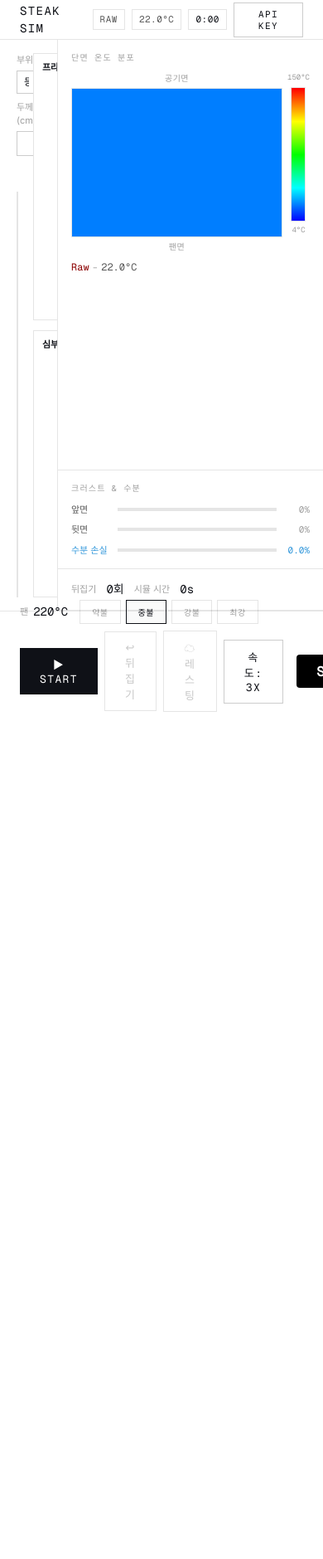
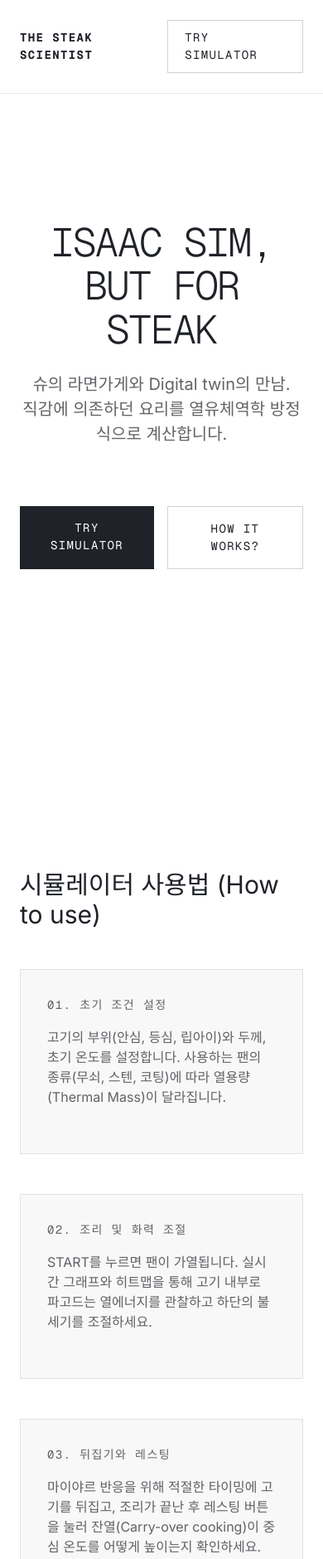
Before and after one commit to nahcub/steak_sim, a plain HTML site: page index.html in a window 390 px wide. Shown: the top 1879 px of the page at 83% size. Before the commit the page ends 844 px from the top, so only its background shows below. Drawn offline with nearby package versions, Linux system fonts and the light colour scheme.

Commit message:
feat: add app.html and update index.html to establish core application structure

```diff
--- /dev/null
+++ b/app.html
@@ -0,0 +1,201 @@
+<!DOCTYPE html>
+<html lang="ko">
+
+<head>
+  <meta charset="UTF-8" />
+  <meta name="viewport" content="width=device-width, initial-scale=1.0" />
+  <title>STEAK SIM</title>
+  <link rel="preconnect" href="https://fonts.googleapis.com" />
+  <link href="https://fonts.googleapis.com/css2?family=Geist+Mono:wght@300;400&family=Inter:wght@400;500&display=swap"
+    rel="stylesheet" />
+  <link rel="stylesheet" href="css/main.css" />
+</head>
+
+<body>
+
+  <!-- ── HEADER ─────────────────────────────────────────── -->
+  <header class="app-header">
+    <div class="header-left">
+      <div class="logo">STEAK SIM</div>
+    </div>
+    <div class="header-right">
+      <span class="status-chip" id="doneness-header">RAW</span>
+      <span class="status-chip" id="core-temp-header">22°C</span>
+      <span class="status-chip mono" id="timer-display">0:00</span>
+      <button class="btn-ghost btn-sm" id="settings-toggle">API KEY</button>
+    </div>
+  </header>
+
+  <!-- ── API KEY DRAWER ────────────────────────────────── -->
+  <div class="api-drawer" id="api-drawer">
+    <label class="drawer-label">GEMINI API KEY</label>
+    <input type="password" id="api-key-input" class="api-input" placeholder="AIza..." autocomplete="off" />
+    <button class="btn-primary btn-sm" id="api-key-save">SAVE</button>
+    <span class="api-status" id="api-status"></span>
+  </div>
+
+  <!-- ── MAIN ──────────────────────────────────────────── -->
+  <main class="app-main">
+
+    <!-- LEFT: Pan scene & Graph -->
+    <section class="panel-left">
+      <div class="panel-left-col">
+
+      <!-- Controls grid -->
+      <div class="controls-grid">
+        <label class="ctrl-label">
+          <span>부위</span>
+          <select id="cut-select">
+            <option value="tenderloin">안심</option>
+            <option value="strip" selected>등심</option>
+            <option value="ribeye">립아이</option>
+          </select>
+        </label>
+        <label class="ctrl-label">
+          <span>팬</span>
+          <select id="pan-select">
+            <option value="castiron" selected>무쇠팬</option>
+            <option value="stainless">스테인레스</option>
+            <option value="nonstick">코팅팬</option>
+          </select>
+        </label>
+        <label class="ctrl-label">
+          <span>두께(cm)</span>
+          <input type="number" id="thickness-input" value="4" min="1" max="8" step="0.5" />
+        </label>
+        <label class="ctrl-label">
+          <span>초기온도</span>
+          <select id="initial-temp-select">
+            <option value="4">냉장 4°C</option>
+            <option value="22" selected>실온 22°C</option>
+          </select>
+        </label>
+      </div>
+
+      <!-- Pan canvas -->
+      <div class="pan-wrap">
+        <canvas id="pan-canvas"></canvas>
+      </div>
+      </div>
+
+      <div class="panel-graph-col">
+        <div class="graph-wrap">
+          <div class="graph-title">프라이팬 온도</div>
+          <canvas id="pan-graph-canvas"></canvas>
+        </div>
+
+        <div class="graph-wrap">
+          <div class="graph-title">심부 온도</div>
+          <canvas id="core-graph-canvas"></canvas>
+        </div>
+      </div>
+    </section>
+
+    <!-- RIGHT: Data panels -->
+    <section class="panel-right">
+
+      <!-- Heatmap cross-section (vertical) -->
+      <div class="data-card heatmap-card">
+        <div class="card-header">
+          <div class="card-title">단면 온도 분포</div>
+        </div>
+        <div class="heatmap-wrap">
+          <div class="heatmap-axis">
+            <span class="heatmap-axis-label">공기면</span>
+            <canvas id="heatmap-canvas"></canvas>
+            <span class="heatmap-axis-label">팬면</span>
+          </div>
+          <div class="heatmap-colorbar">
+            <span class="colorbar-label">150°C</span>
+            <canvas id="colorbar-canvas" width="16" height="160"></canvas>
+            <span class="colorbar-label">4°C</span>
+          </div>
+        </div>
+        <div class="doneness-badge" style="margin-top:8px;">
+          <span id="doneness-label">Raw</span>
+          <span class="text-muted">–</span>
+          <span id="core-temp">22°C</span>
+        </div>
+      </div>
+
+      <!-- Crust gauges -->
+      <div class="data-card">
+        <div class="card-title">크러스트 & 수분</div>
+        <div class="gauge-row">
+          <span class="gauge-label">앞면</span>
+          <div class="gauge-track">
+            <div class="gauge-fill" id="crust-front-bar" style="width:0%"></div>
+          </div>
+          <span class="gauge-val" id="crust-front-val">0%</span>
+        </div>
+        <div class="gauge-row">
+          <span class="gauge-label">뒷면</span>
+          <div class="gauge-track">
+            <div class="gauge-fill" id="crust-back-bar" style="width:0%"></div>
+          </div>
+          <span class="gauge-val" id="crust-back-val">0%</span>
+        </div>
+        <div class="gauge-row">
+          <span class="gauge-label" style="color: #3498DB;">수분 손실</span>
+          <div class="gauge-track">
+            <div class="gauge-fill" id="water-fill" style="width:0%; background: #3498DB;"></div>
+          </div>
+          <span class="gauge-val" id="water-val" style="color: #3498DB;">0%</span>
+        </div>
+      </div>
+
+      <!-- Flip count -->
+      <div class="data-card data-card--row">
+        <span class="text-muted">뒤집기</span>
+        <span class="mono" id="flip-count">0회</span>
+        <span class="text-muted">시뮬 시간</span>
+        <span class="mono" id="sim-time">0s</span>
+      </div>
+
+    </section>
+  </main>
+
+  <!-- ── FOOTER ─────────────────────────────────────────── -->
+  <footer class="app-footer">
+    <div class="footer-fire">
+      <span class="text-muted">팬</span>
+      <span id="pan-temp-display" class="mono" style="margin-right: 8px;">220°C</span>
+      <button class="fire-btn" data-power="100" data-label="약불">약불</button>
+      <button class="fire-btn active" data-power="150" data-label="중불">중불</button>
+      <button class="fire-btn" data-power="250" data-label="강불">강불</button>
+      <button class="fire-btn" data-power="400" data-label="최강">최강</button>
+    </div>
+    <div class="footer-actions" style="display: flex; width: 100%;">
+      <button class="btn-primary" id="start-btn">▶ START</button>
+      <button class="btn-ghost" id="flip-btn" disabled>↩ 뒤집기</button>
+      <button class="btn-ghost" id="rest-btn" disabled>☁ 레스팅</button>
+      <button class="btn-ghost" id="speed-btn">속도: 3x</button>
+
+      <div style="flex: 1;"></div>
+
+      <button id="serve-btn" class="btn-primary" style="height: 40px; width: 320px; font-size: 16px; font-weight: bold; background: #000000; color: #ffffff; border: none; letter-spacing: 4px; border-radius: 4px;">SERVE</button>
+    </div>
+  </footer>
+
+  <!-- ── RESULT MODAL ──────────────────────────────────────── -->
+  <div id="result-modal" class="modal-overlay">
+    <div class="modal-content">
+      <h2 style="margin-top: 0;">스테이크 완성! 🎉</h2>
+      <div id="result-summary" style="margin: 20px 0; line-height: 1.6; font-size: 15px;"></div>
+      <button id="close-modal-btn" class="btn-primary" style="width: 100%; height: 48px; font-size: 16px;">다시 굽기</button>
+    </div>
+  </div>
+
+  <!-- ── TOAST ─────────────────────────────────────────── -->
+  <div id="toast" class="toast">알림</div>
+
+  <!-- ── SCRIPTS ───────────────────────────────────────── -->
+  <script src="js/constants.js"></script>
+  <script src="js/physics.js"></script>
+  <script src="js/reactions.js"></script>
+  <script src="js/gemini.js"></script>
+  <script src="js/ui.js"></script>
+  <script src="js/app.js"></script>
+</body>
+
+</html>
--- a/index.html
+++ b/index.html
@@ -2,200 +2,284 @@
 <html lang="ko">
 
 <head>
-  <meta charset="UTF-8" />
-  <meta name="viewport" content="width=device-width, initial-scale=1.0" />
-  <title>STEAK SIM</title>
-  <link rel="preconnect" href="https://fonts.googleapis.com" />
-  <link href="https://fonts.googleapis.com/css2?family=Geist+Mono:wght@300;400&family=Inter:wght@400;500&display=swap"
-    rel="stylesheet" />
-  <link rel="stylesheet" href="css/main.css" />
+  <meta charset="UTF-8">
+  <meta name="viewport" content="width=device-width, initial-scale=1.0">
+  <title>The Steak Scientist - Physical Simulation</title>
+  <style>
+    /* xAI Brutalist Design System Implementation */
+    @import url('https://fonts.googleapis.com/css2?family=Geist+Mono:wght@300;400;700&display=swap');
+    @import url('https://fonts.googleapis.com/css2?family=Inter:wght@400;500&display=swap');
+
+    :root {
+      --bg: #ffffff;
+      --text: #1f2228;
+      --text-sec: rgba(31, 34, 40, 0.7);
+      --text-muted: rgba(31, 34, 40, 0.5);
+      --border: rgba(31, 34, 40, 0.1);
+      --border-strong: rgba(31, 34, 40, 0.2);
+      --mono: 'Geist Mono', ui-monospace, SFMono-Regular, Menlo, Monaco, Consolas, monospace;
+      --sans: 'Inter', system-ui, -apple-system, sans-serif;
+    }
+
+    body {
+      background-color: var(--bg);
+      color: var(--text);
+      font-family: var(--sans);
+      margin: 0;
+      padding: 0;
+      line-height: 1.5;
+      overflow-x: hidden;
+    }
+
+    /* Typography */
+    h1 {
+      font-family: var(--mono);
+      font-size: clamp(64px, 15vw, 240px);
+      /* Massive display */
+      font-weight: 300;
+      margin: 0;
+      line-height: 1.1;
+      text-align: center;
+      letter-spacing: -2px;
+    }
+
+    h2 {
+      font-family: var(--sans);
+      font-size: 30px;
+      font-weight: 400;
+      line-height: 1.2;
+      margin: 0 0 24px 0;
+    }
+
+    h3 {
+      font-family: var(--mono);
+      font-size: 14px;
+      font-weight: 400;
+      text-transform: uppercase;
+      letter-spacing: 1.4px;
+      margin: 0 0 16px 0;
+      color: var(--text-sec);
+    }
+
+    p {
+      font-size: 16px;
+      color: var(--text-sec);
+      max-width: 700px;
+      margin: 0 0 24px 0;
+    }
+
+    /* Layout */
+    .section {
+      padding: 96px 24px;
+      max-width: 1200px;
+      margin: 0 auto;
+    }
+
+    .hero {
+      min-height: 90vh;
+      display: flex;
+      flex-direction: column;
+      align-items: center;
+      justify-content: center;
+      text-align: center;
+    }
+
+    .hero-subtitle {
+      font-size: 20px;
+      color: var(--text-sec);
+      max-width: 600px;
+      margin-top: 24px;
+    }
+
+    /* Simulation Container */
+    .sim-container {
+      width: 100%;
+      height: 80vh;
+      min-height: 600px;
+      max-height: 700px;
+      border: 1px solid var(--border-strong);
+      background: #ffffff;
+      margin: 48px 0;
+      box-sizing: border-box;
+    }
+
+    iframe {
+      width: 100%;
+      height: 100%;
+      border: none;
+    }
+
+    /* Grid for Physics Section */
+    .physics-grid {
+      display: grid;
+      grid-template-columns: 1fr;
+      gap: 48px;
+    }
+
+    @media (min-width: 768px) {
+      .physics-grid {
+        grid-template-columns: 1fr 1fr;
+      }
+    }
+
+    .physics-card {
+      border: 1px solid var(--border);
+      background: rgba(31, 34, 40, 0.03);
+      padding: 32px;
+      transition: border-color 0.3s;
+    }
+
+    .physics-card:hover {
+      border-color: var(--border-strong);
+    }
+
+    /* Book Image */
+    .book-cover {
+      width: 100%;
+      max-width: 320px;
+      margin: 32px 0 16px 0;
+      border: 1px solid var(--border);
+      display: block;
+    }
+
+    /* Buttons */
+    .btn {
+      display: inline-block;
+      background: #1f2228;
+      color: #ffffff;
+      font-family: var(--mono);
+      font-size: 14px;
+      text-transform: uppercase;
+      letter-spacing: 1.4px;
+      padding: 16px 32px;
+      text-decoration: none;
+      transition: background 0.15s;
+    }
+
+    .btn:hover {
+      background: rgba(31, 34, 40, 0.9);
+    }
+
+    .btn-ghost {
+      background: transparent;
+      color: #1f2228;
+      border: 1px solid var(--border-strong);
+    }
+
+    .btn-ghost:hover {
+      background: rgba(31, 34, 40, 0.05);
+    }
+
+    .nav {
+      position: fixed;
+      top: 0;
+      left: 0;
+      right: 0;
+      padding: 24px;
+      display: flex;
+      justify-content: space-between;
+      align-items: center;
+      background: rgba(255, 255, 255, 0.9);
+      backdrop-filter: blur(10px);
+      z-index: 100;
+      border-bottom: 1px solid var(--border);
+    }
+
+    .nav-brand {
+      font-family: var(--mono);
+      font-size: 14px;
+      text-transform: uppercase;
+      letter-spacing: 1.4px;
+      font-weight: bold;
+    }
+  </style>
 </head>
 
 <body>
+  <nav class="nav">
+    <div class="nav-brand">The Steak Scientist</div>
+    <a href="#simulator" class="btn btn-ghost" style="padding: 10px 20px;">Try Simulator</a>
+  </nav>
 
-  <!-- ── HEADER ─────────────────────────────────────────── -->
-  <header class="app-header">
-    <div class="header-left">
-      <div class="logo">STEAK SIM</div>
+  <!-- 1. Title & Hook -->
+  <section class="section hero">
+    <h1 style="font-size: clamp(48px, 9vw, 140px);">ISAAC SIM,<br>BUT FOR STEAK</h1>
+    <p class="hero-subtitle">슈의 라면가게와 Digital twin의 만남. <br>직감에 의존하던 요리를 열유체역학 방정식으로 계산합니다.</p>
+    <div style="display: flex; gap: 16px; margin-top: 48px;">
+      <a href="#simulator" class="btn">Try Simulator</a>
+      <a href="#physics" class="btn btn-ghost">How it works?</a>
     </div>
-    <div class="header-right">
-      <span class="status-chip" id="doneness-header">RAW</span>
-      <span class="status-chip" id="core-temp-header">22°C</span>
-      <span class="status-chip mono" id="timer-display">0:00</span>
-      <button class="btn-ghost btn-sm" id="settings-toggle">API KEY</button>
+  </section>
+
+  <!-- 2. Brief Instructions -->
+  <section class="section">
+    <h2>시뮬레이터 사용법 (How to use)</h2>
+    <div class="physics-grid" style="margin-top: 48px;">
+      <div class="physics-card">
+        <h3>01. 초기 조건 설정</h3>
+        <p>고기의 부위(안심, 등심, 립아이)와 두께, 초기 온도를 설정합니다. 사용하는 팬의 종류(무쇠, 스텐, 코팅)에 따라 열용량(Thermal Mass)이 달라집니다.</p>
       </div>
-  </header>
-
-  <!-- ── API KEY DRAWER ────────────────────────────────── -->
-  <div class="api-drawer" id="api-drawer">
-    <label class="drawer-label">GEMINI API KEY</label>
-    <input type="password" id="api-key-input" class="api-input" placeholder="AIza..." autocomplete="off" />
-    <button class="btn-primary btn-sm" id="api-key-save">SAVE</button>
-    <span class="api-status" id="api-status"></span>
+      <div class="physics-card">
+        <h3>02. 조리 및 화력 조절</h3>
+        <p>START를 누르면 팬이 가열됩니다. 실시간 그래프와 히트맵을 통해 고기 내부로 파고드는 열에너지를 관찰하고 하단의 불 세기를 조절하세요.</p>
       </div>
-
-  <!-- ── MAIN ──────────────────────────────────────────── -->
-  <main class="app-main">
-
-    <!-- LEFT: Pan scene & Graph -->
-    <section class="panel-left">
-      <div class="panel-left-col">
-
-      <!-- Controls grid -->
-      <div class="controls-grid">
-        <label class="ctrl-label">
-          <span>부위</span>
-          <select id="cut-select">
-            <option value="tenderloin">안심</option>
-            <option value="strip" selected>등심</option>
-            <option value="ribeye">립아이</option>
-          </select>
-        </label>
-        <label class="ctrl-label">
-          <span>팬</span>
-          <select id="pan-select">
-            <option value="castiron" selected>무쇠팬</option>
-            <option value="stainless">스테인레스</option>
-            <option value="nonstick">코팅팬</option>
-          </select>
-        </label>
-        <label class="ctrl-label">
-          <span>두께(cm)</span>
-          <input type="number" id="thickness-input" value="4" min="1" max="8" step="0.5" />
-        </label>
-        <label class="ctrl-label">
-          <span>초기온도</span>
-          <select id="initial-temp-select">
-            <option value="4">냉장 4°C</option>
-            <option value="22" selected>실온 22°C</option>
-          </select>
-        </label>
+      <div class="physics-card">
+        <h3>03. 뒤집기와 레스팅</h3>
+        <p>마이야르 반응을 위해 적절한 타이밍에 고기를 뒤집고, 조리가 끝난 후 레스팅 버튼을 눌러 잔열(Carry-over cooking)이 중심 온도를 어떻게 높이는지 확인하세요.</p>
       </div>
-
-      <!-- Pan canvas -->
-      <div class="pan-wrap">
-        <canvas id="pan-canvas"></canvas>
-      </div>
-      </div>
-
-      <div class="panel-graph-col">
-        <div class="graph-wrap">
-          <div class="graph-title">프라이팬 온도</div>
-          <canvas id="pan-graph-canvas"></canvas>
-        </div>
-
-        <div class="graph-wrap">
-          <div class="graph-title">심부 온도</div>
-          <canvas id="core-graph-canvas"></canvas>
+      <div class="physics-card">
+        <h3>04. 완벽한 서빙</h3>
+        <p>원하는 중심 온도(익힘 정도)에 도달하면 우측 하단의 SERVE 버튼을 눌러 시어링 점수, 수분 손실률, 육즙 상태 등을 종합적으로 평가받으세요.</p>
       </div>
     </div>
   </section>
 
-    <!-- RIGHT: Data panels -->
-    <section class="panel-right">
+  <!-- 3. The Simulation -->
+  <section id="simulator" class="section" style="max-width: 1400px;">
+    <h2>인터랙티브 시뮬레이션</h2>
+    <p>아래 화면에서 직접 스테이크를 조리해 볼 수 있습니다.</p>
+    <div class="sim-container">
+      <iframe src="app.html" title="Steak Simulator"></iframe>
+    </div>
+  </section>
 
-      <!-- Heatmap cross-section (vertical) -->
-      <div class="data-card heatmap-card">
-        <div class="card-header">
-          <div class="card-title">단면 온도 분포</div>
+  <!-- 4. Math/Physics Basis -->
+  <section id="physics" class="section">
+    <h2>수학적 기반 (Mathematical Basis)</h2>
+    <p>이 시뮬레이션은 단순히 정해진 애니메이션을 재생하는 것이 아닙니다. 매 0.5초(DT)마다 복잡한 편미분 방정식과 화학 반응식을 실제 연산하여 스테이크의 열전달 과정을 사실적으로 재현합니다.</p>
+
+    <img src="design/book cover.png" alt="Meathead - The Science of Great Barbecue and Grilling" class="book-cover">
+    <p style="font-size: 14px; margin-bottom: 64px;"><em>본 시뮬레이션의 모든 열역학적 모델링과 수분 증발, 마이야르 반응 수치해석은 이 서적의 과학적 데이터를 근거로
+        설계되었습니다.</em></p>
+
+    <div class="physics-grid">
+      <div class="physics-card">
+        <h3>1. 1차원 비정상 열전도 (PDE)</h3>
+        <p>고기 내부 열 전달은 푸리에 법칙과 에너지 보존을 결합한 1D 편미분 방정식을 명시적 유한차분법(Explicit FDM)으로 이산화하여 계산합니다. 고기 두께를 20개의 노드(Node)로 나누어
+          매 프레임마다 온도 경사도를 도출합니다.</p>
       </div>
-        <div class="heatmap-wrap">
-          <div class="heatmap-axis">
-            <span class="heatmap-axis-label">공기면</span>
-            <canvas id="heatmap-canvas"></canvas>
-            <span class="heatmap-axis-label">팬면</span>
+      <div class="physics-card">
+        <h3>2. 수분 기화 잠열 (Latent Heat)</h3>
+        <p>프라이팬과 닿은 고기 표면의 온도가 100°C(물의 끓는점)에 도달하면, 흡수되는 모든 열은 수분을 증발시키는 데 쓰입니다. 수분 손실률이 5% 미만이 될 때까지 온도는 100°C에서 강제
+          정체(Lock)되며, 수분이 말라야 시어링 온도로 상승합니다.</p>
       </div>
-          <div class="heatmap-colorbar">
-            <span class="colorbar-label">150°C</span>
-            <canvas id="colorbar-canvas" width="16" height="160"></canvas>
-            <span class="colorbar-label">4°C</span>
+      <div class="physics-card">
+        <h3>3. 아레니우스 반응속도 (Arrhenius Equation)</h3>
+        <p>겉면의 마이야르 반응(140°C 이상 활성화)과 고기 내부 단백질의 비가역적 변성은 아레니우스 지수 방정식을 따릅니다. 시뮬레이터는 한 번 상승한 익힘도가 뒤로 돌아가지 않도록 '최고 도달
+          온도(Max Core Temp)'를 지속적으로 추적합니다.</p>
+      </div>
+      <div class="physics-card">
+        <h3>4. 레스팅 역학 (Carry-over Cooking)</h3>
+        <p>조리가 끝나고 레스팅 모드에 진입하면 상/하단 경계조건이 모두 공기 노출(Robin BC)로 변경되며, 대류 열전달 계수가 급증합니다. 겉면의 엄청난 열 에너지가 식기 전 일부가 중심으로 파고들며
+          3~5°C 추가 상승하는 완벽한 레스팅 물리를 구현했습니다.</p>
       </div>
     </div>
-        <div class="doneness-badge" style="margin-top:8px;">
-          <span id="doneness-label">Raw</span>
-          <span class="text-muted">–</span>
-          <span id="core-temp">22°C</span>
-        </div>
-      </div>
+  </section>
 
-      <!-- Crust gauges -->
-      <div class="data-card">
-        <div class="card-title">크러스트 & 수분</div>
-        <div class="gauge-row">
-          <span class="gauge-label">앞면</span>
-          <div class="gauge-track">
-            <div class="gauge-fill" id="crust-front-bar" style="width:0%"></div>
-          </div>
-          <span class="gauge-val" id="crust-front-val">0%</span>
-        </div>
-        <div class="gauge-row">
-          <span class="gauge-label">뒷면</span>
-          <div class="gauge-track">
-            <div class="gauge-fill" id="crust-back-bar" style="width:0%"></div>
-          </div>
-          <span class="gauge-val" id="crust-back-val">0%</span>
-        </div>
-        <div class="gauge-row">
-          <span class="gauge-label" style="color: #3498DB;">수분 손실</span>
-          <div class="gauge-track">
-            <div class="gauge-fill" id="water-fill" style="width:0%; background: #3498DB;"></div>
-          </div>
-          <span class="gauge-val" id="water-val" style="color: #3498DB;">0%</span>
-        </div>
-      </div>
-
-      <!-- Flip count -->
-      <div class="data-card data-card--row">
-        <span class="text-muted">뒤집기</span>
-        <span class="mono" id="flip-count">0회</span>
-        <span class="text-muted">시뮬 시간</span>
-        <span class="mono" id="sim-time">0s</span>
-      </div>
-
-    </section>
-  </main>
-
-  <!-- ── FOOTER ─────────────────────────────────────────── -->
-  <footer class="app-footer">
-    <div class="footer-fire">
-      <span class="text-muted">팬</span>
-      <span id="pan-temp-display" class="mono" style="margin-right: 8px;">220°C</span>
-      <button class="fire-btn" data-power="100" data-label="약불">약불</button>
-      <button class="fire-btn active" data-power="150" data-label="중불">중불</button>
-      <button class="fire-btn" data-power="250" data-label="강불">강불</button>
-      <button class="fire-btn" data-power="400" data-label="최강">최강</button>
-    </div>
-    <div class="footer-actions" style="display: flex; width: 100%;">
-      <button class="btn-primary" id="start-btn">▶ START</button>
-      <button class="btn-ghost" id="flip-btn" disabled>↩ 뒤집기</button>
-      <button class="btn-ghost" id="rest-btn" disabled>☁ 레스팅</button>
-      <button class="btn-ghost" id="speed-btn">속도: 3x</button>
-
-      <div style="flex: 1;"></div>
-
-      <button id="serve-btn" class="btn-primary" style="height: 40px; width: 320px; font-size: 16px; font-weight: bold; background: #000000; color: #ffffff; border: none; letter-spacing: 4px; border-radius: 4px;">SERVE</button>
-    </div>
+  <footer
+    style="text-align: center; padding: 48px; border-top: 1px solid var(--border); font-family: var(--mono); color: var(--text-muted); font-size: 12px; margin-top: 96px;">
+    BUILT BY THE STEAK SCIENTIST TEAM
   </footer>
-
-  <!-- ── RESULT MODAL ──────────────────────────────────────── -->
-  <div id="result-modal" class="modal-overlay">
-    <div class="modal-content">
-      <h2 style="margin-top: 0;">스테이크 완성! 🎉</h2>
-      <div id="result-summary" style="margin: 20px 0; line-height: 1.6; font-size: 15px;"></div>
-      <button id="close-modal-btn" class="btn-primary" style="width: 100%; height: 48px; font-size: 16px;">다시 굽기</button>
-    </div>
-  </div>
-
-  <!-- ── TOAST ─────────────────────────────────────────── -->
-  <div id="toast" class="toast">알림</div>
-
-  <!-- ── SCRIPTS ───────────────────────────────────────── -->
-  <script src="js/constants.js"></script>
-  <script src="js/physics.js"></script>
-  <script src="js/reactions.js"></script>
-  <script src="js/gemini.js"></script>
-  <script src="js/ui.js"></script>
-  <script src="js/app.js"></script>
 </body>
 
 </html>
```
Lines whose indentation alone changed are shown as unchanged.
